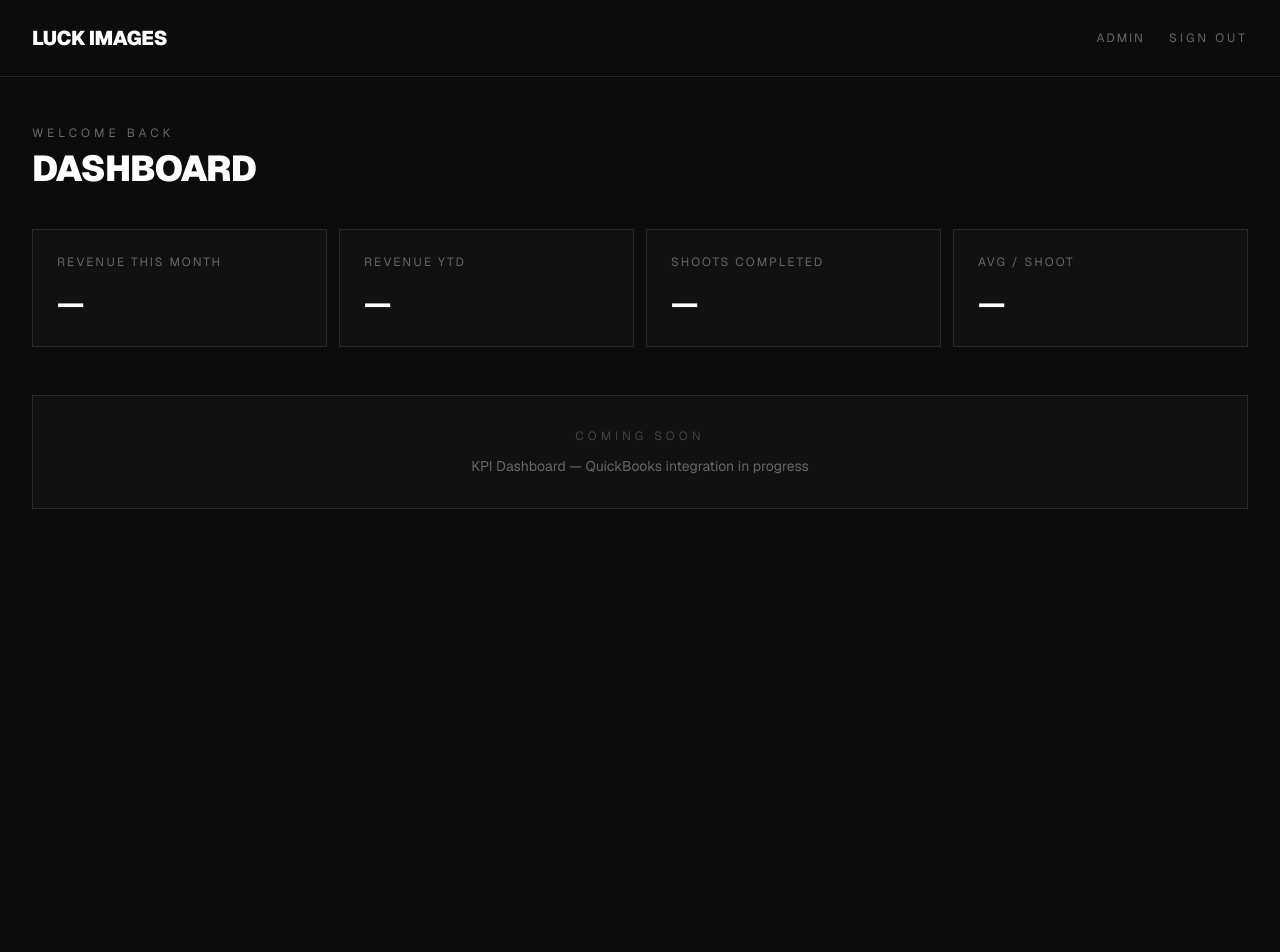
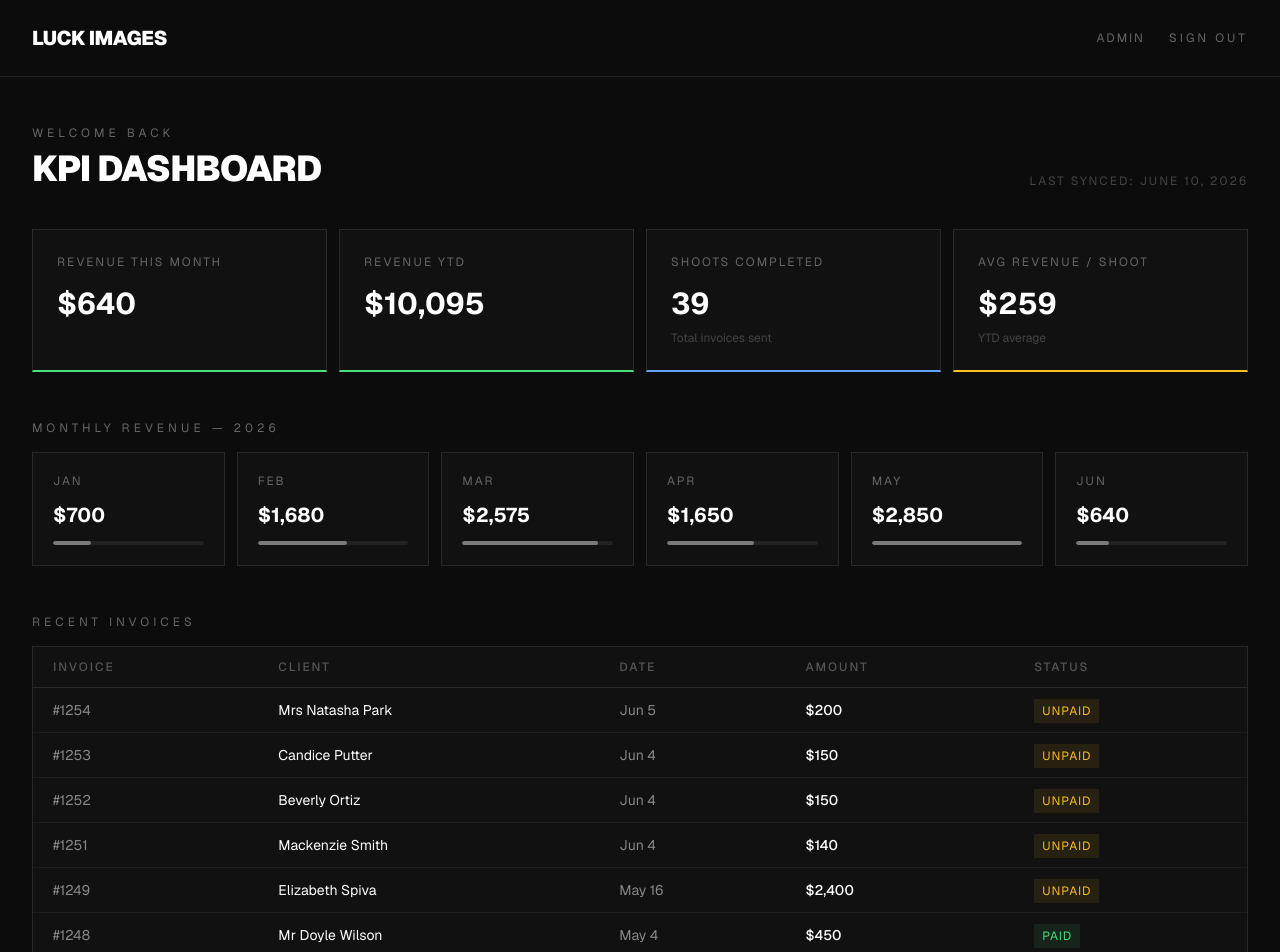
Before and after one commit to luckimages/luckimages-portal, a Next.js app: page /dashboard in a window 1280 px wide. Shown: the top 952 px of the page. Before the commit the page ends 800 px from the top, so only its background shows below. Built offline with nearby package versions, Linux system fonts and the light colour scheme.

Commit message:
Dashboard: live QuickBooks data — revenue, YTD, invoices
Co-Authored-By: Claude Sonnet 4.6 <noreply@anthropic.com>

```diff
--- a/src/app/dashboard/page.tsx
+++ b/src/app/dashboard/page.tsx
@@ -1,4 +1,17 @@
 export default function DashboardPage() {
+  // Data pulled from QuickBooks — June 10, 2026
+  const revMonth = 640;
+  const revYTD = 10095;
+  const shootsCompleted = 39;
+  const avgPerShoot = Math.round(revYTD / shootsCompleted);
+
+  const kpis = [
+    { label: "Revenue This Month", value: `$${revMonth.toLocaleString()}`, accent: "#4ade80" },
+    { label: "Revenue YTD", value: `$${revYTD.toLocaleString()}`, accent: "#4ade80" },
+    { label: "Shoots Completed", value: shootsCompleted.toString(), accent: "#60a5fa", sub: "Total invoices sent" },
+    { label: "Avg Revenue / Shoot", value: `$${avgPerShoot.toLocaleString()}`, accent: "#fbbf24", sub: "YTD average" },
+  ];
+
   return (
     <main className="min-h-screen bg-[#0c0c0c] text-white flex flex-col">
 
@@ -7,40 +20,106 @@ export default function DashboardPage() {
         <span className="text-xl font-black tracking-tight uppercase">Luck Images</span>
         <div className="flex items-center gap-6">
           <span className="text-xs tracking-[2px] uppercase text-[#666]">Admin</span>
-          <button className="text-xs tracking-[3px] uppercase text-[#666] hover:text-white transition-colors">
+          <a href="/login" className="text-xs tracking-[3px] uppercase text-[#666] hover:text-white transition-colors">
             Sign Out
-          </button>
+          </a>
         </div>
       </header>
 
-      {/* CONTENT */}
       <div className="flex-1 px-8 py-12 max-w-7xl mx-auto w-full">
-        <div className="mb-10">
-          <p className="text-xs tracking-[4px] uppercase text-[#666] mb-2">Welcome back</p>
-          <h1 className="text-4xl font-black tracking-tight uppercase">Dashboard</h1>
+
+        {/* PAGE TITLE */}
+        <div className="mb-10 flex items-end justify-between">
+          <div>
+            <p className="text-xs tracking-[4px] uppercase text-[#666] mb-2">Welcome back</p>
+            <h1 className="text-4xl font-black tracking-tight uppercase">KPI Dashboard</h1>
+          </div>
+          <p className="text-xs tracking-[2px] uppercase text-[#444]">Last synced: June 10, 2026</p>
         </div>
 
-        {/* PLACEHOLDER CARDS */}
+        {/* KPI CARDS */}
         <div className="grid grid-cols-2 md:grid-cols-4 gap-3 mb-12">
-          {[
-            { label: "Revenue This Month", value: "—" },
-            { label: "Revenue YTD", value: "—" },
-            { label: "Shoots Completed", value: "—" },
-            { label: "Avg / Shoot", value: "—" },
-          ].map((card) => (
-            <div key={card.label} className="bg-[#111] border border-white/10 p-6">
+          {kpis.map((card) => (
+            <div
+              key={card.label}
+              className="bg-[#111] border border-white/10 p-6"
+              style={{ borderBottom: `2px solid ${card.accent}` }}
+            >
               <p className="text-xs tracking-[2px] uppercase text-[#666] mb-4">{card.label}</p>
               <p className="text-3xl font-bold">{card.value}</p>
+              {card.sub && <p className="text-xs text-[#444] mt-2">{card.sub}</p>}
             </div>
           ))}
         </div>
 
-        <div className="border border-white/10 bg-[#111] p-8 text-center">
-          <p className="text-xs tracking-[4px] uppercase text-[#444] mb-3">Coming Soon</p>
-          <p className="text-[#666] text-sm">
-            KPI Dashboard — QuickBooks integration in progress
-          </p>
+        {/* MONTHLY BREAKDOWN */}
+        <div className="mb-3">
+          <p className="text-xs tracking-[4px] uppercase text-[#666] mb-4">Monthly Revenue — 2026</p>
         </div>
+        <div className="grid grid-cols-3 md:grid-cols-6 gap-3 mb-12">
+          {[
+            { month: "Jan", rev: 700 },
+            { month: "Feb", rev: 1680 },
+            { month: "Mar", rev: 2575 },
+            { month: "Apr", rev: 1650 },
+            { month: "May", rev: 2850 },
+            { month: "Jun", rev: 640 },
+          ].map((m) => {
+            const pct = Math.round((m.rev / 2850) * 100);
+            return (
+              <div key={m.month} className="bg-[#111] border border-white/10 p-5">
+                <p className="text-xs tracking-[2px] uppercase text-[#666] mb-3">{m.month}</p>
+                <p className="text-xl font-bold mb-3">${m.rev.toLocaleString()}</p>
+                <div className="h-1 bg-[#222] rounded-full overflow-hidden">
+                  <div className="h-full bg-white/40 rounded-full" style={{ width: `${pct}%` }} />
+                </div>
+              </div>
+            );
+          })}
+        </div>
+
+        {/* RECENT INVOICES */}
+        <div className="mb-3">
+          <p className="text-xs tracking-[4px] uppercase text-[#666] mb-4">Recent Invoices</p>
+        </div>
+        <div className="bg-[#111] border border-white/10 overflow-hidden">
+          <table className="w-full text-sm">
+            <thead>
+              <tr className="border-b border-white/10">
+                <th className="text-left px-5 py-3 text-xs tracking-[2px] uppercase text-[#555] font-medium">Invoice</th>
+                <th className="text-left px-5 py-3 text-xs tracking-[2px] uppercase text-[#555] font-medium">Client</th>
+                <th className="text-left px-5 py-3 text-xs tracking-[2px] uppercase text-[#555] font-medium">Date</th>
+                <th className="text-left px-5 py-3 text-xs tracking-[2px] uppercase text-[#555] font-medium">Amount</th>
+                <th className="text-left px-5 py-3 text-xs tracking-[2px] uppercase text-[#555] font-medium">Status</th>
+              </tr>
+            </thead>
+            <tbody>
+              {[
+                { num: "1254", client: "Mrs Natasha Park", date: "Jun 5", amount: "$200", paid: false },
+                { num: "1253", client: "Candice Putter", date: "Jun 4", amount: "$150", paid: false },
+                { num: "1252", client: "Beverly Ortiz", date: "Jun 4", amount: "$150", paid: false },
+                { num: "1251", client: "Mackenzie Smith", date: "Jun 4", amount: "$140", paid: false },
+                { num: "1249", client: "Elizabeth Spiva", date: "May 16", amount: "$2,400", paid: false },
+                { num: "1248", client: "Mr Doyle Wilson", date: "May 4", amount: "$450", paid: true },
+                { num: "1246", client: "Mr Greg Gibson", date: "Apr 30", amount: "$300", paid: true },
+                { num: "1245", client: "Mrs Iris Tombari", date: "Apr 24", amount: "$150", paid: true },
+              ].map((inv) => (
+                <tr key={inv.num} className="border-b border-white/5 hover:bg-white/[0.02] transition-colors">
+                  <td className="px-5 py-3 text-[#888]">#{inv.num}</td>
+                  <td className="px-5 py-3">{inv.client}</td>
+                  <td className="px-5 py-3 text-[#888]">{inv.date}</td>
+                  <td className="px-5 py-3 font-medium">{inv.amount}</td>
+                  <td className="px-5 py-3">
+                    <span className={`text-xs tracking-[1px] uppercase px-2 py-1 ${inv.paid ? "bg-[#4ade8018] text-[#4ade80]" : "bg-[#fbbf2418] text-[#fbbf24]"}`}>
+                      {inv.paid ? "Paid" : "Unpaid"}
+                    </span>
+                  </td>
+                </tr>
+              ))}
+            </tbody>
+          </table>
+        </div>
+
       </div>
 
     </main>
```
